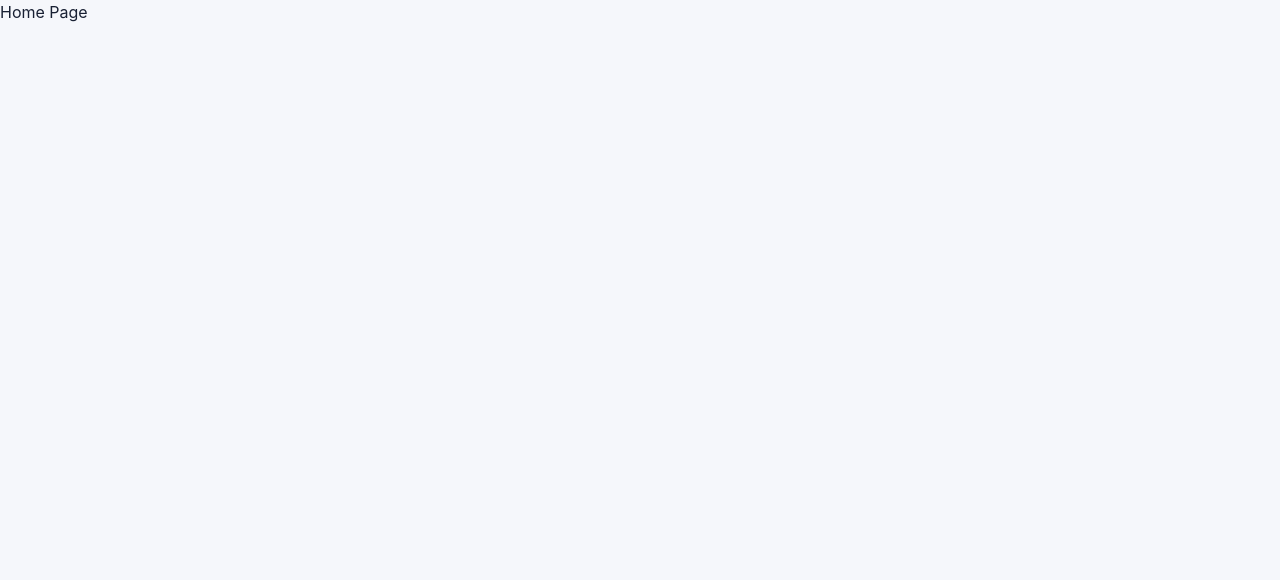
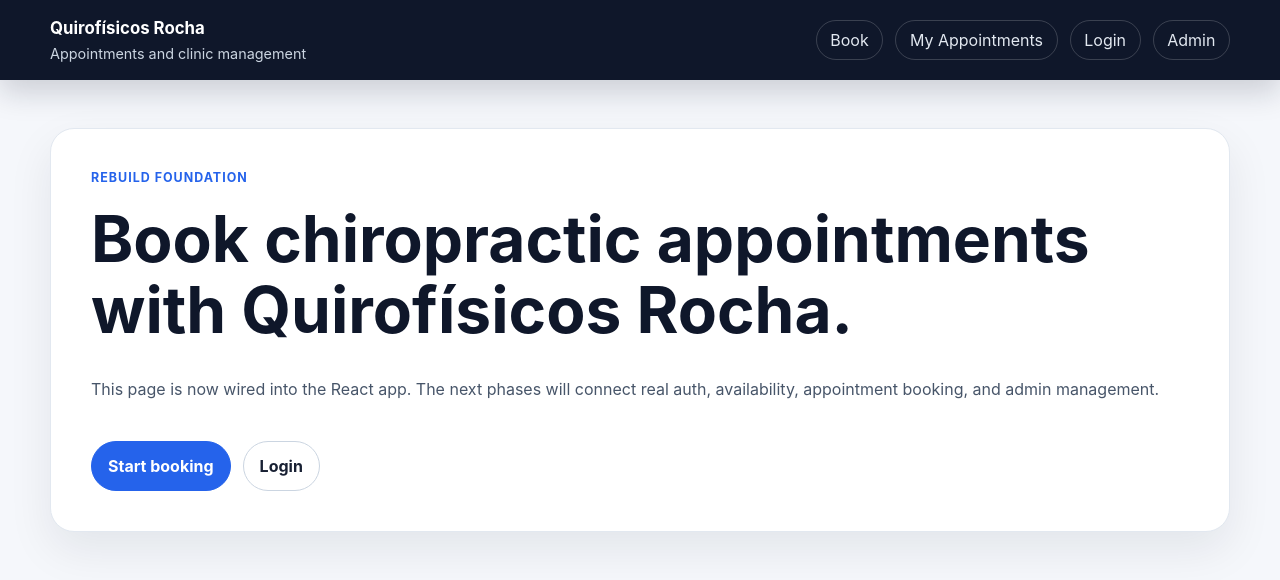
Before and after one commit to ulisesd15/AppointmentRepo, a React (Vite) app in the folder frontend/: page / in a window 1280 px wide. Shown: the top 580 px of the page. Built offline with nearby package versions, Linux system fonts and the light colour scheme.

Commit message:
Phase 1: replace placeholder home page

```diff
--- a/frontend/src/pages/HomePage/loginPage.jsx
+++ b/frontend/src/pages/HomePage/loginPage.jsx
@@ -1,3 +1,21 @@
+import { Link } from 'react-router-dom';
+import Layout from '../../components/Layout.jsx';
+
 export default function HomePage() {
-  return <div>Home Page</div>;
+  return (
+    <Layout>
+      <section className="hero">
+        <p className="eyebrow">Rebuild foundation</p>
+        <h1>Book chiropractic appointments with Quirofísicos Rocha.</h1>
+        <p>
+          This page is now wired into the React app. The next phases will connect real auth,
+          availability, appointment booking, and admin management.
+        </p>
+        <div className="actions">
+          <Link className="button primary" to="/book">Start booking</Link>
+          <Link className="button" to="/login">Login</Link>
+        </div>
+      </section>
+    </Layout>
+  );
 }
```
